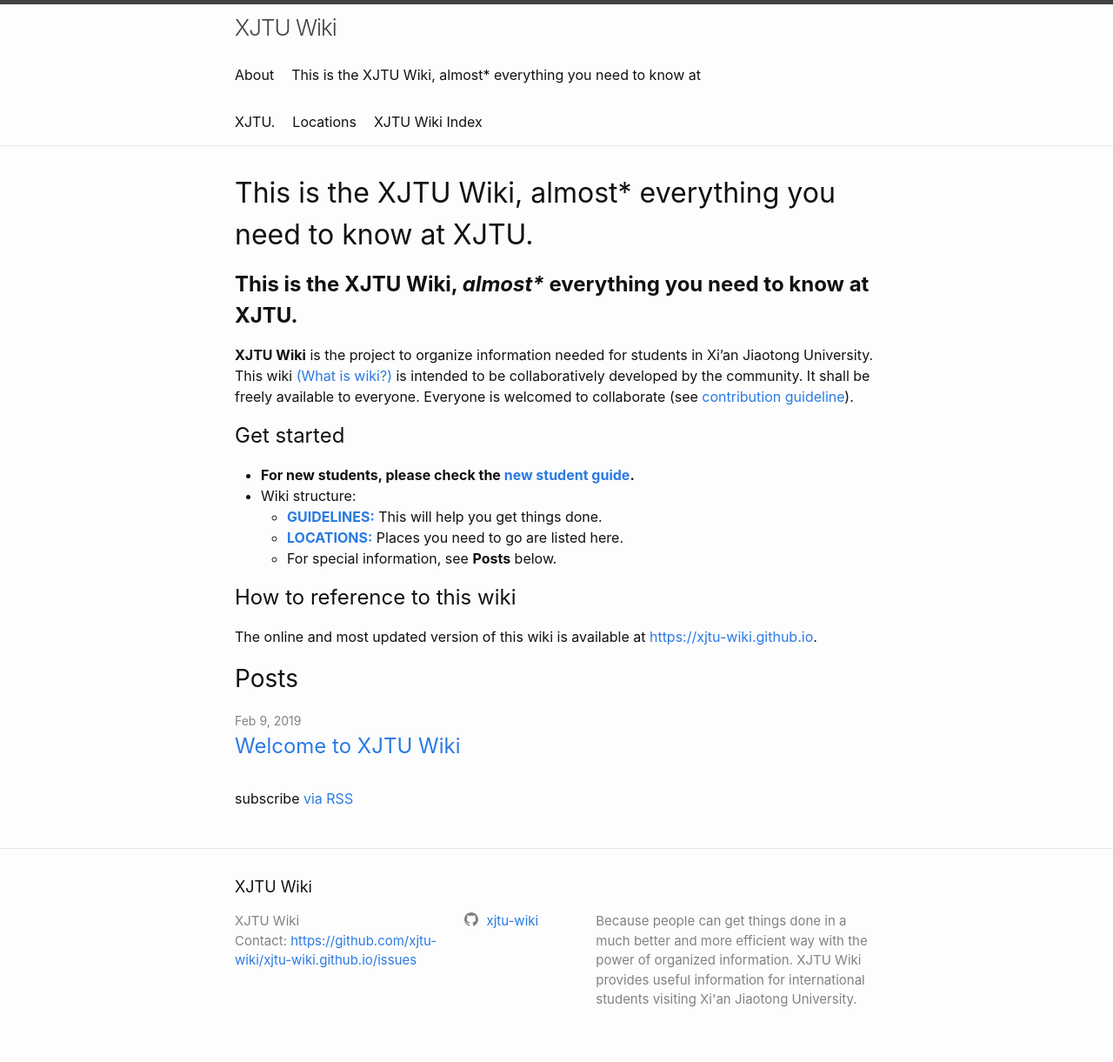
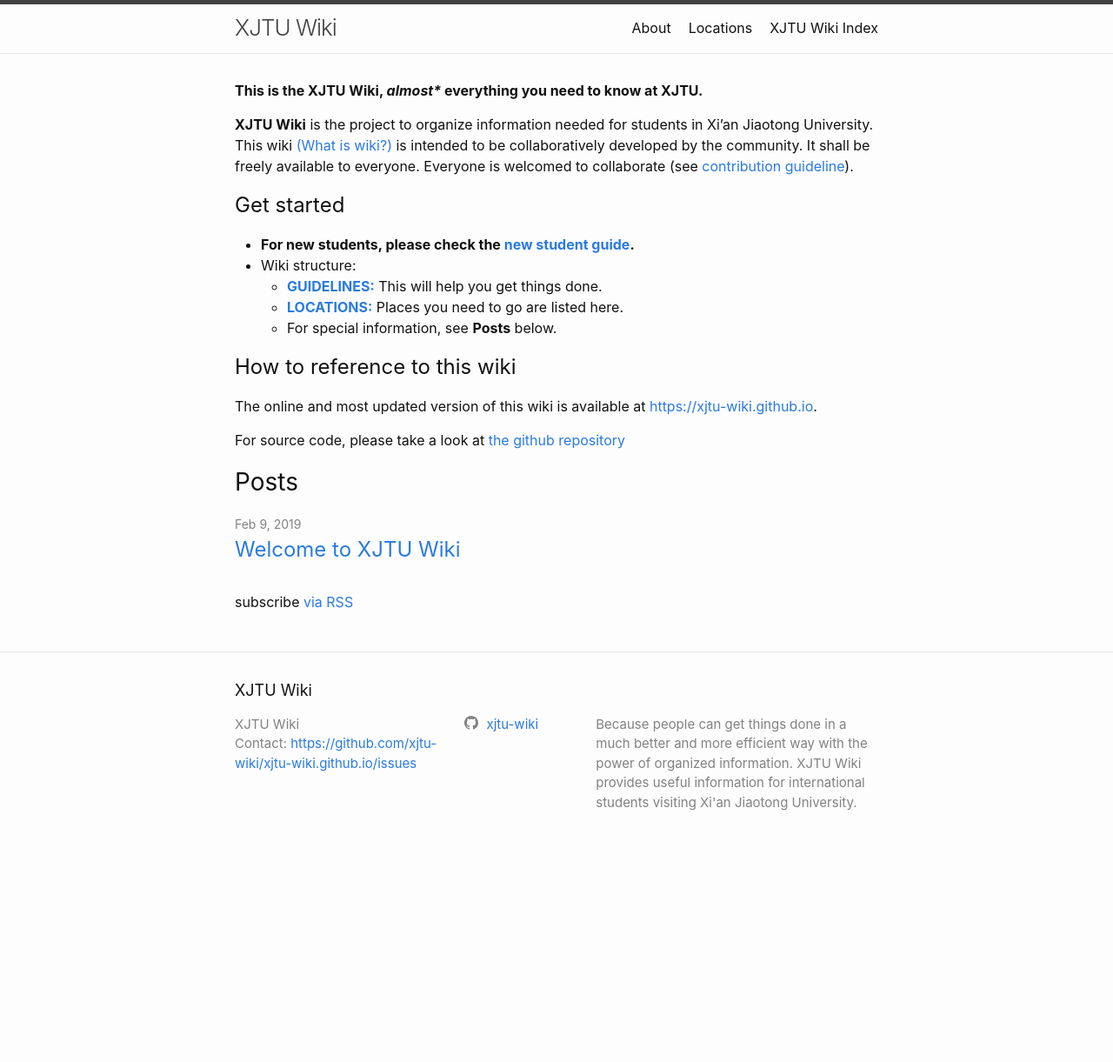
Before and after one commit to xjtu-wiki/xjtu-wiki.github.io, a Jekyll site: the page built from index.md, in a window 1280 px wide. Shown: the whole page at 87% size. Built offline with Jekyll 4.4.1, drawn with Linux system fonts in a browser that asks for light colours; comment, search, counter and statistics services are not loaded; our own code applies the rules of GitHub Pages for plain Markdown files; after the commit the page ends 994 px from its top, so only the background shows below that.

Commit message:
Fix heading issue, update some home page info.

```diff
--- a/index.md
+++ b/index.md
@@ -1,7 +1,7 @@
 ---
 layout: home
 ---
-## **This is the XJTU Wiki, _almost*_ everything you need to know at XJTU.**
+**This is the XJTU Wiki, _almost*_ everything you need to know at XJTU.**
 
 **XJTU Wiki** is the project to organize information needed for students in Xi'an Jiaotong University. This wiki [(What is wiki?)](https://en.wikipedia.org/wiki/Wiki) is intended to be collaboratively developed by the community. It shall be freely available to everyone. Everyone is welcomed to collaborate (see [contribution guideline](/about/)).
 
@@ -14,3 +14,5 @@
 
 ## How to reference to this wiki
 The online and most updated version of this wiki is available at [https://xjtu-wiki.github.io](https://xjtu-wiki.github.io).
+
+For source code, please take a look at [the github repository](https://github.com/xjtu-wiki/xjtu-wiki.github.io)
```
